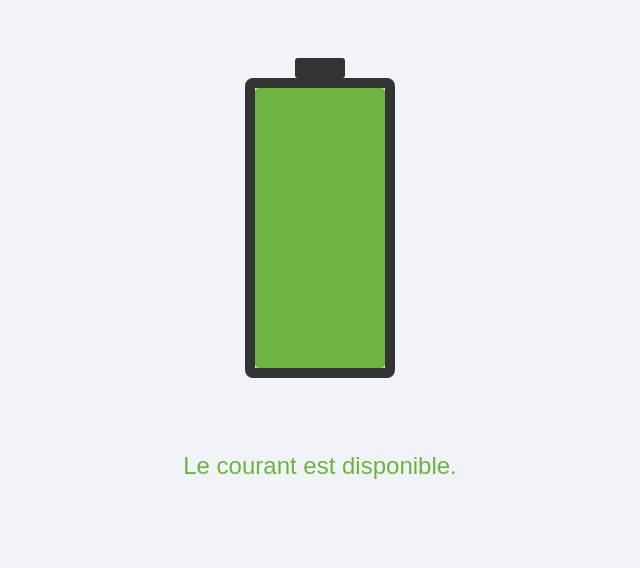
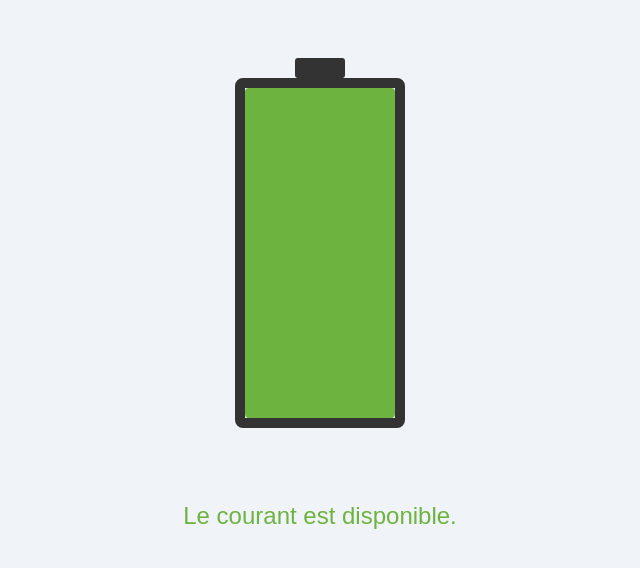
Before and after one commit to alpha947/alpha947.github.io, a plain HTML site: page courant.html in a window 1280 px wide. Shown: the part 118-686 px from the top of the page, without its empty margins (320-960 px from the left). Drawn offline with nearby package versions, Linux system fonts and the light colour scheme.

Commit message:
augmentation de la taille de la batterie

```diff
--- a/courant.html
+++ b/courant.html
@@ -22,8 +22,8 @@
         }
 
         .battery {
-            width: 150px;
-            height: 300px;
+            width: 170px;
+            height: 350px;
             border: 10px solid #333;
             border-radius: 8px;
             position: relative;
```
